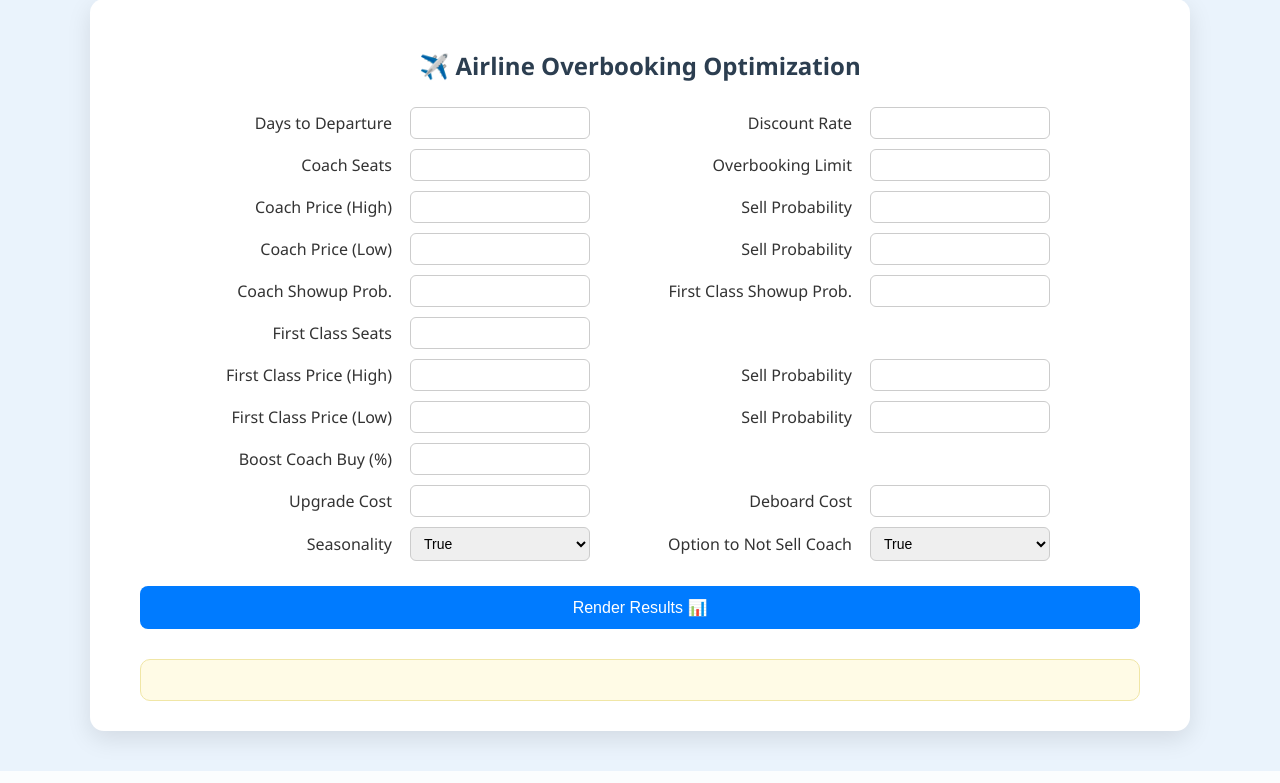
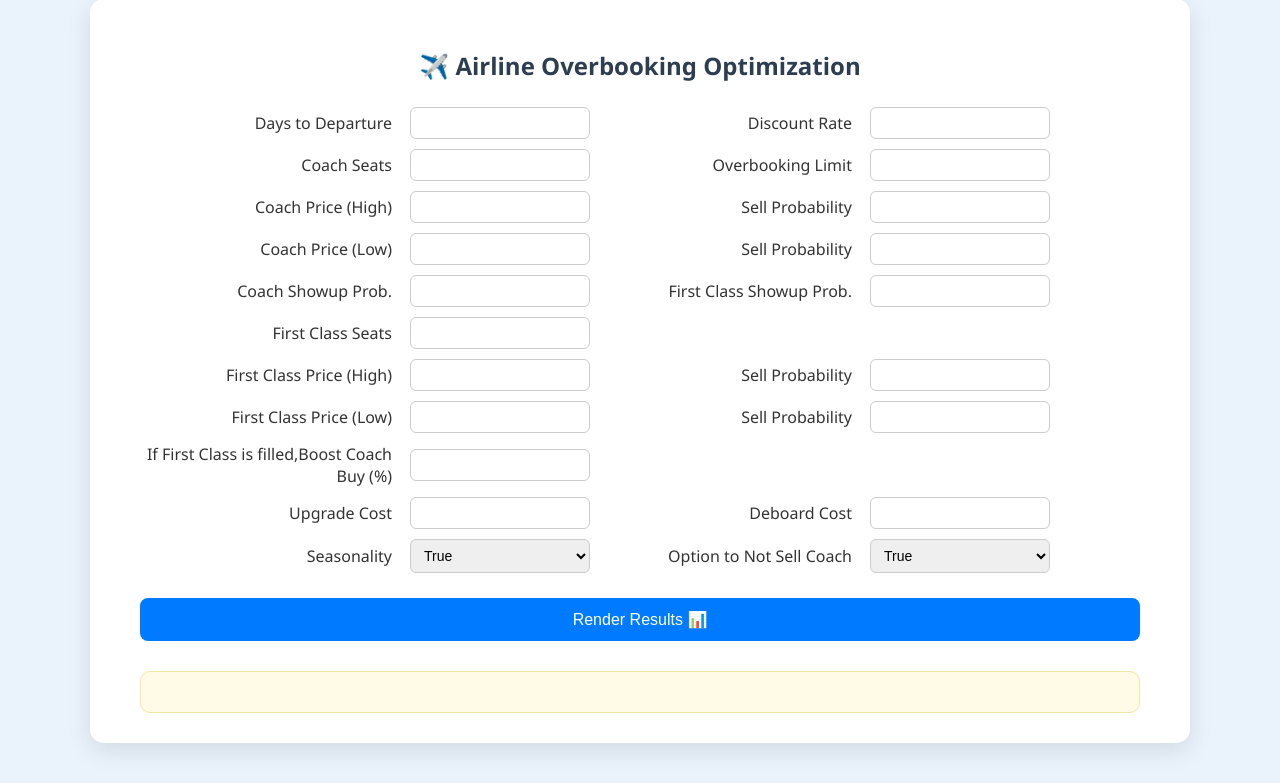
Before and after one commit to snehassastry/AirlinePricing, a Flask app: page / in a window 1280 px wide. Shown: the part 41-824 px from the top of the page. Run offline with Flask 3, Linux system fonts and the light colour scheme.

Commit message:
Update index.html

```diff
--- a/templates/index.html
+++ b/templates/index.html
@@ -150,7 +150,7 @@
         <label>Sell Probability</label>
         <input name="prob_first_low" type="text" {{ required }} value="{{ val('prob_first_low') }}">
 
-        <label>Boost Coach Buy (%)</label>
+        <label>If First Class is filled,Boost Coach Buy (%)</label>
         <input name="coach_price_boost" type="text" {{ required }} value="{{ val('coach_price_boost') }}">
         <div></div><div></div>
 
```
